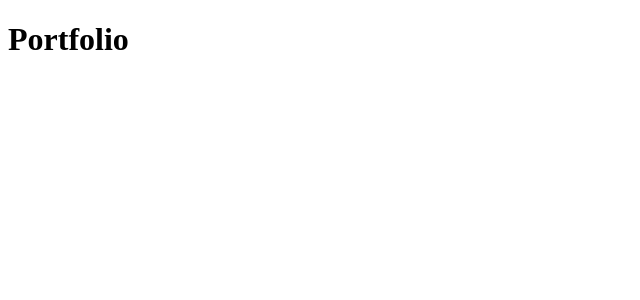
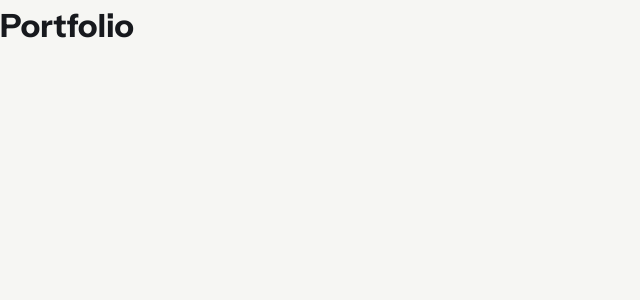
Before and after one commit to LeonardoBlauth/portfolio, a Nuxt app: page / in a window 1280 px wide. Shown: the top 300 px of the page, without its empty margins (0-640 px from the left). Built offline with nearby package versions, Linux system fonts and the light colour scheme.

Commit message:
feat: add persistent theme infrastructure

```diff
--- a/app/app.vue
+++ b/app/app.vue
@@ -1,5 +1,8 @@
 <script setup lang="ts">
 const { locale } = useI18n()
+const { initializeTheme } = useTheme()
+
+initializeTheme()
 
 useHead(() => ({
   htmlAttrs: {
--- /dev/null
+++ b/app/composables/useTheme.ts
@@ -0,0 +1,69 @@
+import type { Theme } from '~/utils/theme'
+import {
+  DEFAULT_THEME,
+  applyDocumentTheme,
+  getSystemTheme,
+  readThemePreference,
+  writeThemePreference,
+} from '~/utils/theme'
+
+export const useTheme = () => {
+  const explicitPreference = useState<Theme | null>(
+    'theme:explicit-preference',
+    () => null,
+  )
+  const systemTheme = useState<Theme>('theme:system-preference', () =>
+    getSystemTheme(),
+  )
+  const initialized = useState('theme:initialized', () => false)
+
+  const resolvedTheme = computed(
+    () => explicitPreference.value ?? systemTheme.value ?? DEFAULT_THEME,
+  )
+
+  const syncDocument = () => applyDocumentTheme(resolvedTheme.value)
+
+  const setTheme = (theme: Theme) => {
+    explicitPreference.value = theme
+    writeThemePreference(theme)
+    syncDocument()
+  }
+
+  const clearThemePreference = () => {
+    explicitPreference.value = null
+    systemTheme.value = getSystemTheme()
+    writeThemePreference(null)
+    syncDocument()
+  }
+
+  const initializeTheme = () => {
+    if (!import.meta.client || initialized.value) {
+      return
+    }
+
+    explicitPreference.value = readThemePreference()
+    systemTheme.value = getSystemTheme()
+    syncDocument()
+
+    if (typeof window.matchMedia === 'function') {
+      const colorScheme = window.matchMedia('(prefers-color-scheme: dark)')
+      colorScheme.addEventListener('change', (event) => {
+        systemTheme.value = event.matches ? 'dark' : 'light'
+
+        if (!explicitPreference.value) {
+          syncDocument()
+        }
+      })
+    }
+
+    initialized.value = true
+  }
+
+  return {
+    explicitPreference: readonly(explicitPreference),
+    resolvedTheme: readonly(resolvedTheme),
+    setTheme,
+    clearThemePreference,
+    initializeTheme,
+  }
+}
--- /dev/null
+++ b/app/utils/theme.ts
@@ -0,0 +1,64 @@
+export const THEME_ATTRIBUTE = 'data-theme'
+export const THEME_STORAGE_KEY = 'portfolio-theme'
+// Used only when neither a persisted choice nor a system preference is available.
+export const DEFAULT_THEME = 'dark' as const
+
+export type Theme = 'light' | 'dark'
+export type ThemePreference = Theme | null
+
+export const isTheme = (value: unknown): value is Theme =>
+  value === 'light' || value === 'dark'
+
+export const getSystemTheme = (): Theme => {
+  if (
+    typeof window === 'undefined' ||
+    typeof window.matchMedia !== 'function'
+  ) {
+    return DEFAULT_THEME
+  }
+
+  return window.matchMedia('(prefers-color-scheme: dark)').matches
+    ? 'dark'
+    : 'light'
+}
+
+export const readThemePreference = (): ThemePreference => {
+  if (typeof window === 'undefined') {
+    return null
+  }
+
+  try {
+    const value = window.localStorage.getItem(THEME_STORAGE_KEY)
+    return isTheme(value) ? value : null
+  } catch {
+    return null
+  }
+}
+
+export const writeThemePreference = (theme: ThemePreference): void => {
+  if (typeof window === 'undefined') {
+    return
+  }
+
+  try {
+    if (theme) {
+      window.localStorage.setItem(THEME_STORAGE_KEY, theme)
+    } else {
+      window.localStorage.removeItem(THEME_STORAGE_KEY)
+    }
+  } catch {
+    // Storage can be unavailable in privacy-restricted browsing contexts.
+  }
+}
+
+export const applyDocumentTheme = (theme: Theme): void => {
+  if (typeof document === 'undefined') {
+    return
+  }
+
+  document.documentElement.setAttribute(THEME_ATTRIBUTE, theme)
+  document.documentElement.style.colorScheme = theme
+}
+
+export const createThemeInitializationScript = (): string =>
+  `(()=>{const a=${JSON.stringify(THEME_ATTRIBUTE)},k=${JSON.stringify(THEME_STORAGE_KEY)},d=${JSON.stringify(DEFAULT_THEME)};let p=null,t=d;try{const v=window.localStorage.getItem(k);if(v==='light'||v==='dark')p=v}catch{}if(p)t=p;else try{if(typeof window.matchMedia==='function')t=window.matchMedia('(prefers-color-scheme: dark)').matches?'dark':'light'}catch{}document.documentElement.setAttribute(a,t);document.documentElement.style.colorScheme=t})()`
--- a/nuxt.config.ts
+++ b/nuxt.config.ts
@@ -1,8 +1,44 @@
 import { localizedRoutes } from './app/data/localized-routes'
+import {
+  DEFAULT_THEME,
+  THEME_ATTRIBUTE,
+  createThemeInitializationScript,
+} from './app/utils/theme'
 
 export default defineNuxtConfig({
   compatibilityDate: '2026-08-19',
   devtools: { enabled: true },
+  css: [
+    '~/assets/styles/fonts.css',
+    '~/assets/styles/tokens.css',
+    '~/assets/styles/reset.css',
+    '~/assets/styles/base.css',
+    '~/assets/styles/utilities.css',
+  ],
+  app: {
+    head: {
+      htmlAttrs: {
+        [THEME_ATTRIBUTE]: DEFAULT_THEME,
+      },
+      link: [
+        { rel: 'icon', href: '/brand/favicon.svg', type: 'image/svg+xml' },
+        {
+          rel: 'preload',
+          href: '/fonts/instrument-sans-variable.woff2',
+          as: 'font',
+          type: 'font/woff2',
+          crossorigin: 'anonymous',
+        },
+      ],
+      meta: [{ name: 'color-scheme', content: 'dark light' }],
+      script: [
+        {
+          innerHTML: createThemeInitializationScript(),
+          tagPosition: 'head',
+        },
+      ],
+    },
+  },
   modules: ['@nuxt/eslint', '@nuxtjs/i18n'],
   nitro: {
     prerender: {
```
Also changed, not shown: 1 other file (tests, documents, lock files or other folders).
